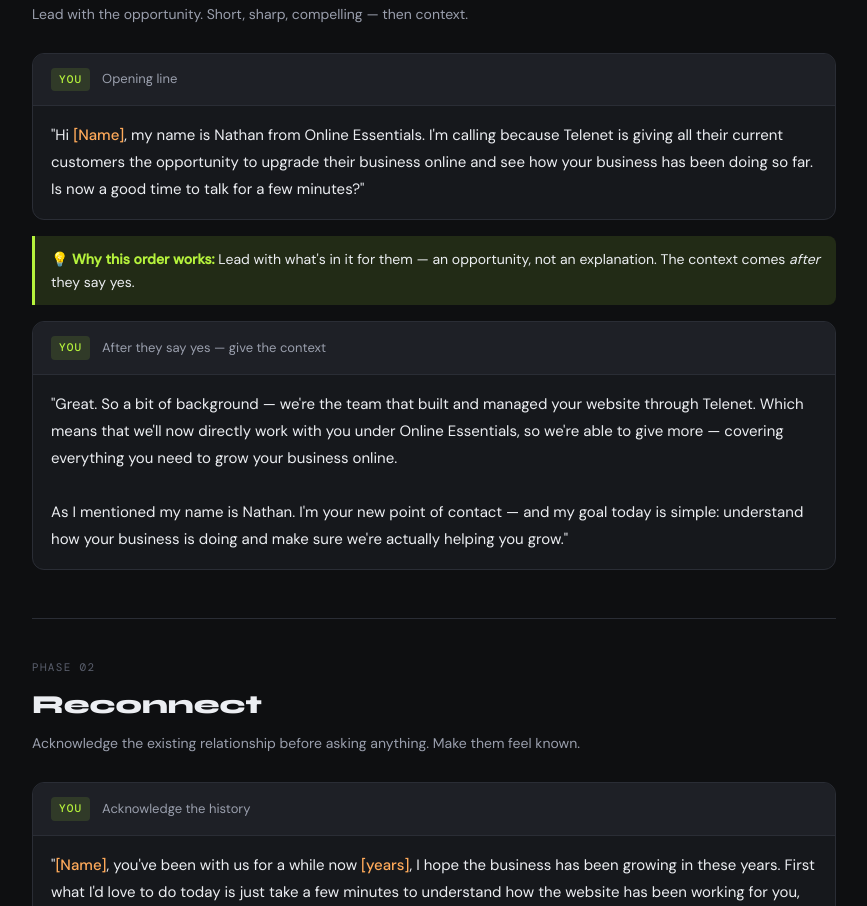
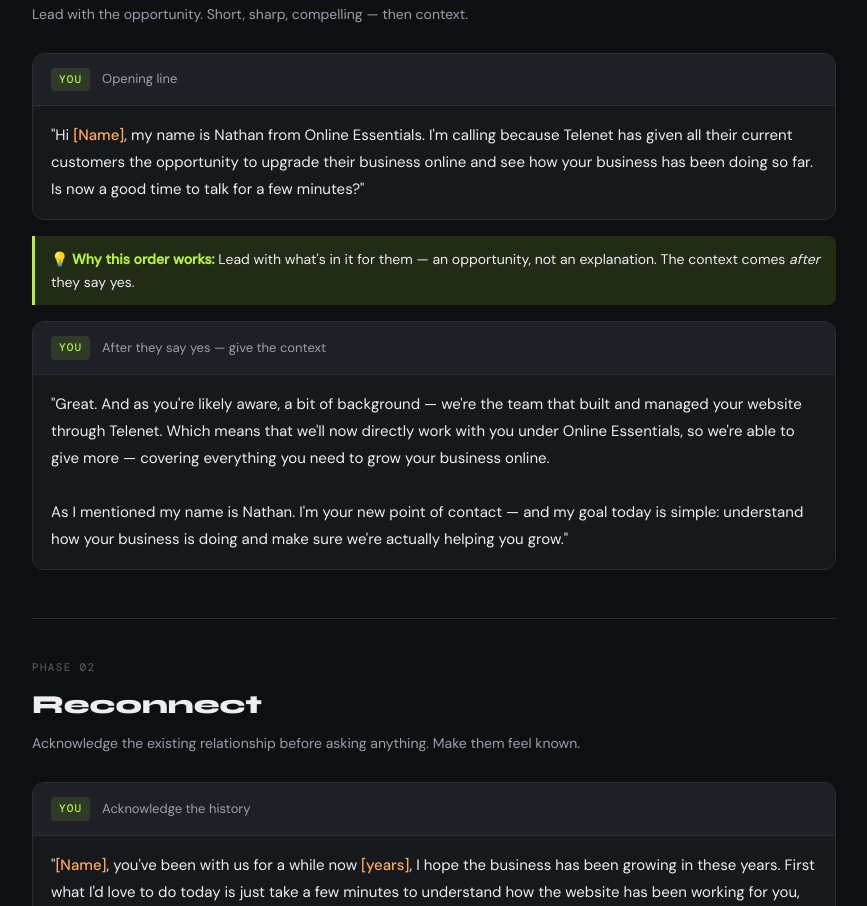
Before and after one commit to nathanvaevindev/spotzer-script, a plain HTML site: page index.html in a window 1280 px wide. Shown: the part 1042-1948 px from the top of the page, without its empty margins (256-1123 px from the left). Drawn offline with nearby package versions, Linux system fonts and the light colour scheme.

Commit message:
update script and add docs

```diff
--- a/index.html
+++ b/index.html
@@ -237,12 +237,12 @@
   <div class="phase-subtitle">Lead with the opportunity. Short, sharp, compelling — then context.</div>
   <div class="script-block">
     <div class="script-header"><span class="script-role role-you">You</span><span style="font-size:13px;color:var(--text-mid)">Opening line</span></div>
-    <div class="script-body">"Hi <span class="ph">[Name]</span>, my name is Nathan from Online Essentials. I'm calling because Telenet is giving all their current customers the opportunity to upgrade their business online and see how your business has been doing so far. Is now a good time to talk for a few minutes?"</div>
+    <div class="script-body">"Hi <span class="ph">[Name]</span>, my name is Nathan from Online Essentials. I'm calling because Telenet has given all their current customers the opportunity to upgrade their business online and see how your business has been doing so far. Is now a good time to talk for a few minutes?"</div>
   </div>
   <div class="insight"><strong>💡 Why this order works:</strong> Lead with what's in it for them — an opportunity, not an explanation. The context comes <em>after</em> they say yes.</div>
   <div class="script-block">
     <div class="script-header"><span class="script-role role-you">You</span><span style="font-size:13px;color:var(--text-mid)">After they say yes — give the context</span></div>
-    <div class="script-body">"Great. So a bit of background — we're the team that built and managed your website through Telenet. Which means that we'll now directly work with you under Online Essentials, so we're able to give more — covering everything you need to grow your business online.<br><br>As I mentioned my name is Nathan. I'm your new point of contact — and my goal today is simple: understand how your business is doing and make sure we're actually helping you grow."</div>
+    <div class="script-body">"Great. And as you're likely aware, a bit of background — we're the team that built and managed your website through Telenet. Which means that we'll now directly work with you under Online Essentials, so we're able to give more — covering everything you need to grow your business online.<br><br>As I mentioned my name is Nathan. I'm your new point of contact — and my goal today is simple: understand how your business is doing and make sure we're actually helping you grow."</div>
   </div>
 </section>
 <hr class="divider">
```
Also changed, not shown: 1 other file.
